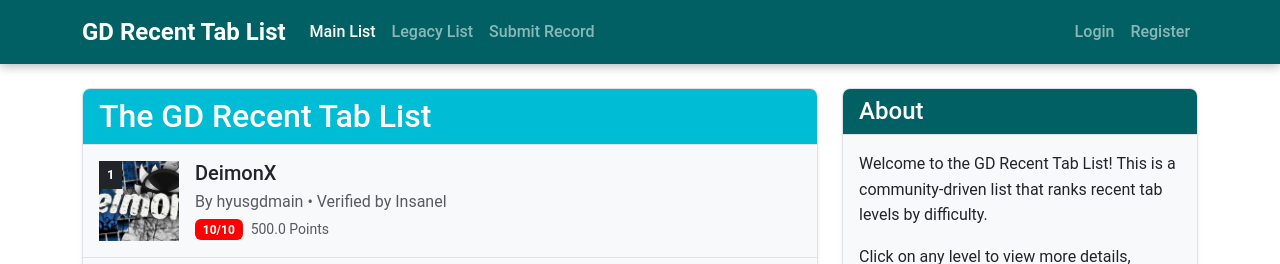
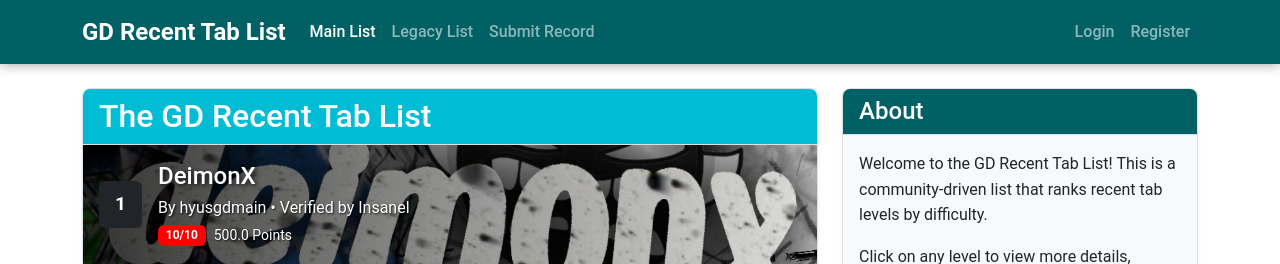
Before and after one commit to sniper721/RecentTabList, a Flask app: page / in a window 1280 px wide. Shown: the top 264 px of the page. Run offline with Flask 3, Linux system fonts and the light colour scheme; data comes from the database, SQL or seed files in the repository; data that the repository does not hold is empty; some libraries are stand-ins or nearby versions.

Commit message:
menu fix

```diff
--- a/templates/index.html
+++ b/templates/index.html
@@ -11,36 +11,39 @@
             </div>
             <div class="card-body p-0">
                 {% for level in levels %}
-                <div class="d-flex align-items-center p-3 border-bottom level-row" data-level-id="{{ level.id if level is not mapping else level['id'] }}" style="cursor: pointer;">
-                    <div class="me-3">
-                        <div class="position-relative" style="width: 80px; height: 80px;">
+                <div class="level-row border-bottom" data-level-id="{{ level.id if level is not mapping else level['id'] }}" style="cursor: pointer; position: relative; height: 120px; margin-bottom: 2px; overflow: hidden;">
                     {% set thumbnail_url = level.thumbnail_url if level is not mapping else level.get('thumbnail_url') %}
                     {% set video_url = level.video_url if level is not mapping else level['video_url'] %}
                     {% if thumbnail_url %}
-                                <img src="{{ thumbnail_url }}" alt="{{ level.name if level is not mapping else level['name'] }}" class="img-fluid" style="width: 80px; height: 80px; object-fit: cover;">
+                        <div style="position: absolute; top: 0; left: 0; width: 100%; height: 100%; background-image: url('{{ thumbnail_url }}'); background-size: cover; background-position: center; z-index: 1;"></div>
                     {% elif video_url and 'youtube.com' in video_url %}
                         {% set video_id = video_url.split('v=')[1].split('&')[0] %}
-                                <img src="https://img.youtube.com/vi/{{ video_id }}/mqdefault.jpg" alt="{{ level.name if level is not mapping else level['name'] }}" class="img-fluid" style="width: 80px; height: 80px; object-fit: cover;">
+                        <div style="position: absolute; top: 0; left: 0; width: 100%; height: 100%; background-image: url('https://img.youtube.com/vi/{{ video_id }}/maxresdefault.jpg'); background-size: cover; background-position: center; z-index: 1;"></div>
                     {% elif video_url and 'youtu.be' in video_url %}
                         {% set video_id = video_url.split('/')[-1] %}
-                                <img src="https://img.youtube.com/vi/{{ video_id }}/mqdefault.jpg" alt="{{ level.name if level is not mapping else level['name'] }}" class="img-fluid" style="width: 80px; height: 80px; object-fit: cover;">
+                        <div style="position: absolute; top: 0; left: 0; width: 100%; height: 100%; background-image: url('https://img.youtube.com/vi/{{ video_id }}/maxresdefault.jpg'); background-size: cover; background-position: center; z-index: 1;"></div>
                     {% else %}
-                                <div class="bg-secondary d-flex align-items-center justify-content-center text-white" style="width: 80px; height: 80px;">No Image</div>
+                        <div style="position: absolute; top: 0; left: 0; width: 100%; height: 100%; background: linear-gradient(135deg, #667eea 0%, #764ba2 100%); z-index: 1;"></div>
                     {% endif %}
-                            <div class="position-absolute top-0 start-0 bg-dark text-white px-2 py-1" style="font-size: 0.8rem; font-weight: bold;">
+
+                    <div style="position: absolute; top: 0; left: 0; width: 100%; height: 100%; background: linear-gradient(90deg, rgba(0,0,0,0.8) 0%, rgba(0,0,0,0.4) 50%, rgba(0,0,0,0.1) 100%); z-index: 2;"></div>
+
+                    <div class="d-flex align-items-center h-100 p-3 text-white" style="position: relative; z-index: 3;">
+                        <div class="me-3">
+                            <div class="bg-dark text-white px-3 py-2 rounded" style="font-size: 1.2rem; font-weight: bold;">
                                 {{ level.position if level is not mapping else level['position'] }}
                             </div>
                         </div>
-                    </div>
                         <div class="flex-grow-1">
-                        <h5 class="mb-1">{{ level.name if level is not mapping else level['name'] }}</h5>
-                        <p class="mb-1 text-muted">By {{ level.creator if level is not mapping else level['creator'] }} • Verified by {{ level.verifier if level is not mapping else level['verifier'] }}</p>
+                            <h4 class="mb-1 text-white" style="text-shadow: 2px 2px 4px rgba(0,0,0,0.8);">{{ level.name if level is not mapping else level['name'] }}</h4>
+                            <p class="mb-1" style="text-shadow: 1px 1px 2px rgba(0,0,0,0.8);">By {{ level.creator if level is not mapping else level['creator'] }} • Verified by {{ level.verifier if level is not mapping else level['verifier'] }}</p>
                             <div class="d-flex align-items-center">
                                 {% set difficulty = level.difficulty|round|int if level is not mapping else level['difficulty']|round|int %}
                                 <span class="badge me-2" style="background-color: {{ get_difficulty_color(difficulty) }};">{{ difficulty }}/10</span>
                                 {% set position = level.position if level is not mapping else level['position'] %}
                                 {% set points = level.points if level is not mapping else level['points'] %}
-                            <small class="text-muted">{{ points or ((100 - position + 1) / 10)|round(2) }} Points</small>
+                                <small style="text-shadow: 1px 1px 2px rgba(0,0,0,0.8);">{{ points or ((100 - position + 1) / 10)|round(2) }} Points</small>
+                            </div>
                         </div>
                     </div>
                 </div>
```
Lines whose indentation alone changed are shown as unchanged.
